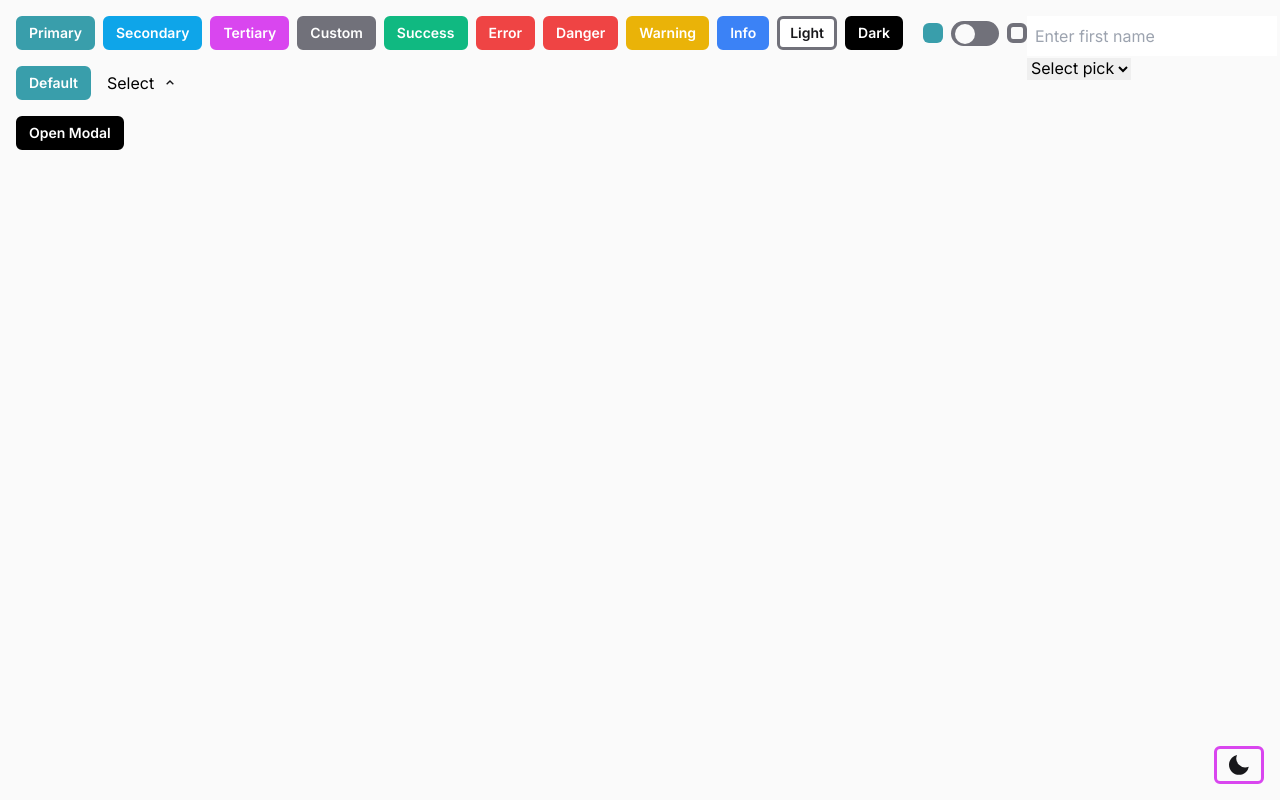
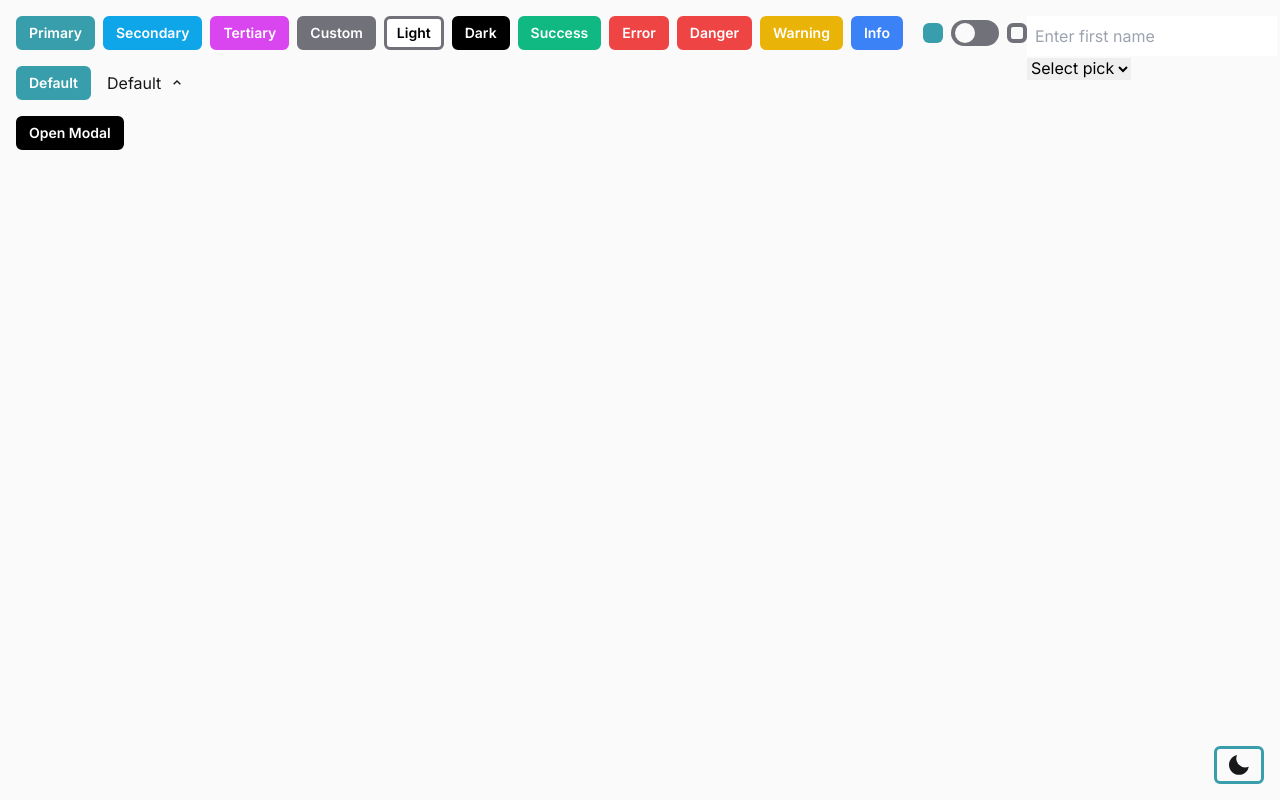
Before and after one commit to samueltanner/mak, a Next.js app: page / in a window 1280 px wide. Built offline with nearby package versions, Linux system fonts and the light colour scheme.

Commit message:
adds light and dark theme

```diff
--- a/src/app/_components/ThemeButton.tsx
+++ b/src/app/_components/ThemeButton.tsx
@@ -13,7 +13,7 @@ const ThemeButton = () => {
   } = useMakUi()
   return (
     <Button
-      tertiary
+      primary
       outline
       onClick={() => {
         setTheme(
--- a/src/app/_hooks/useMakUi/components/ComponentWrapper.tsx
+++ b/src/app/_hooks/useMakUi/components/ComponentWrapper.tsx
@@ -110,8 +110,6 @@ const ComponentWrapper = ({ children, ...props }: ComponentWrapperProps) => {
     ...restWithComputedProps,
   }
 
-  console.log({ response })
-
   return (
     <>
       {typeof children === "function"
--- a/src/app/_hooks/useMakUi/components/Toggle.tsx
+++ b/src/app/_hooks/useMakUi/components/Toggle.tsx
@@ -1,9 +1,3 @@
-import { useEffect, useState } from "react"
-import { withComputedProps } from "./componentTypeProps"
-import { useMakUi } from "../context/MakUiContext"
-import { isObject } from "@/globals/global-helper-functions"
-import { makUiVariantsSet } from "../constants/ui-constants"
-import { MakUiVariantKey, TailwindModifier } from "../types/ui-types"
 import { ComponentWrapperResponse, TypeProps } from "../types/component-types"
 import ComponentWrapper from "./ComponentWrapper"
 
@@ -28,101 +22,6 @@ const ToggleComponent = ({
   bgCheckedColor,
   computedProps,
 }: ToggleProps) => {
-  console.log("ToggleComponent", {
-    checkedProp,
-    disabled,
-    onChange,
-    color,
-    checkedColor,
-    bgColor,
-    bgCheckedColor,
-    computedProps,
-  })
-  console.log("colorString", computedProps.colorString)
-  // const {
-  //   themeMode,
-  //   theme: themeProps,
-  //   color: colorProps,
-  //   text: textProps,
-  //   border: borderProps,
-  //   allowedDefaults: defaultStatesProp,
-  //   allowedModifiers: allowedModifiersProp,
-  //   borderPx,
-  // } = withComputedProps(props)
-
-  // const {
-  //   theme: makTheme,
-  //   verbosePalette: makVerbosePalette,
-  //   verboseTheme: makVerboseTheme,
-  // } = useMakUi()
-
-  // const activeThemeMode = themeMode
-  //   ? themeMode
-  //   : makTheme
-  //   ? makTheme
-  //   : undefined
-  // const activePalette = activeThemeMode
-  //   ? makVerbosePalette[activeThemeMode]
-  //   : makVerboseTheme
-
-  // const objectToClassName = (
-  //   object: GenericObject,
-  //   variant: MakUiVariantKey | string,
-  //   modifier?: TailwindModifier
-  // ) => {
-  //   if (!isObject(object)) return ""
-  //   let parsedStringArray: string[] = []
-  //   Object.entries(object).forEach(([key, value]) => {
-  //     if (!defaultStatesProp || !defaultStatesProp.has(key)) return
-  //     if (key === "base") {
-  //       parsedStringArray.push(`${variant}-${value}`)
-  //       return
-  //     }
-  //     if (key! === "base" && modifier) {
-  //       parsedStringArray.push(`${modifier}-${variant}-${value}`)
-  //       return
-  //     }
-  //     if (key !== "base" && !modifier) {
-  //       parsedStringArray.push(`${key}:${variant}-${value}`)
-  //     }
-  //     if (key !== "base" && !modifier && allowedModifiersProp.size) {
-  //       ;[...allowedModifiersProp].forEach((allowedModifier) => {
-  //         parsedStringArray.push(
-  //           `${allowedModifier}-${key}:${variant}-${value}`
-  //         )
-  //       })
-  //       return
-  //     }
-  //   })
-  //   return parsedStringArray.join(" ")
-  // }
-
-  // const { text, color: colorPalette, border, theme } = activePalette
-  // let selectedText
-  // let selectedBorder
-  // let selectedColor
-  // let textString
-  // let colorString: string
-  // let borderString
-  // if (!makUiVariantsSet.has(textProps as MakUiVariantKey)) {
-  //   textString = textProps
-  // } else {
-  //   selectedText = text[textProps as MakUiVariantKey]
-  //   textString = objectToClassName(selectedText, "text")
-  // }
-  // if (!makUiVariantsSet.has(borderProps as MakUiVariantKey)) {
-  //   borderString = borderProps
-  // } else {
-  //   selectedBorder = border[borderProps as MakUiVariantKey]
-  //   borderString = objectToClassName(selectedBorder, "border")
-  // }
-  // if (!makUiVariantsSet.has(colorProps as MakUiVariantKey)) {
-  //   colorString = colorProps
-  // } else {
-  //   selectedColor = colorPalette[colorProps as MakUiVariantKey]
-  //   colorString = objectToClassName(selectedColor, "bg")
-  // }
-
   const computedBorder = `border-[${computedProps.borderPx}px] ${computedProps.borderString}`
   const computedToggle = () => {
     if (!color) return `after:bg-${computedProps.componentTheme.primary}`
@@ -157,7 +56,7 @@ const ToggleComponent = ({
         />
 
         <span
-          className={`w-12 h-[25px] ${computedBackground()} ${computedBorder} rounded-full peer peer-checked:after:translate-x-full rtl:peer-checked:after:-translate-x-full after:content-[''] after:absolute after:top-[3px] after:start-1 after:peer-checked:start-[4px] ${computedToggle()} after:rounded-full after:h-5 after:w-5 after:transition-all`}
+          className={`w-12 h-[26px] ${computedBackground()} ${computedBorder} rounded-full peer peer-checked:after:translate-x-full rtl:peer-checked:after:-translate-x-full after:content-[''] after:absolute after:top-[3px] after:start-1 after:peer-checked:start-[4px] ${computedToggle()} after:rounded-full after:h-5 after:w-5 after:transition-all`}
         />
       </label>
     </span>
--- a/src/app/_hooks/useMakUi/components/componentTypeProps.ts
+++ b/src/app/_hooks/useMakUi/components/componentTypeProps.ts
@@ -15,6 +15,8 @@ export const typeProps: TypeProps = {
   danger: false,
   info: false,
   custom: false,
+  light: false,
+  dark: false,
   colorType: "primary",
 
   textPrimary: false,
@@ -26,6 +28,8 @@ export const typeProps: TypeProps = {
   textDanger: false,
   textInfo: false,
   textCustom: false,
+  textLight: false,
+  textDark: false,
   textType: "primary",
 
   borderPrimary: false,
@@ -37,6 +41,8 @@ export const typeProps: TypeProps = {
   borderDanger: false,
   borderInfo: false,
   borderCustom: false,
+  borderLight: false,
+  borderDark: false,
   borderType: "primary",
 
   themeMode: "light",
@@ -68,6 +74,8 @@ const getThemeValue = (props: TypeProps): MakUiThemeKey | undefined => {
   if (props.themeSecondary) return "secondary" as MakUiThemeKey
   if (props.themeTertiary) return "tertiary" as MakUiThemeKey
   if (props.themeCustom) return "custom" as MakUiThemeKey
+  if (props.themeLight) return "light" as MakUiThemeKey
+  if (props.themeDark) return "dark" as MakUiThemeKey
   return undefined
 }
 
--- a/src/app/_hooks/useMakUi/constants/ui-constants.ts
+++ b/src/app/_hooks/useMakUi/constants/ui-constants.ts
@@ -62,6 +62,8 @@ export const makUiThemeVariants: MakUiThemeVariantKey[] = [
   "secondary",
   "tertiary",
   "custom",
+  "light",
+  "dark",
 ]
 
 export const makUiThemeVariantsSet: Set<MakUiThemeVariantKey> = new Set(
@@ -75,8 +77,6 @@ export const makUiVariants: MakUiVariantKey[] = [
   "danger",
   "warning",
   "info",
-  "light",
-  "dark",
 ]
 
 export const makUiVariantsSet: Set<MakUiVariantKey> = new Set(makUiVariants)
@@ -145,6 +145,8 @@ export const makUiDefaultPalette: MakUiDefaultPalette = {
       secondary: "zinc-100",
       tertiary: "zinc-200",
       custom: "zinc-950",
+      light: "white",
+      dark: "black",
     },
   },
   dark: {
@@ -156,6 +158,8 @@ export const makUiDefaultPalette: MakUiDefaultPalette = {
       secondary: "zinc-900",
       tertiary: "zinc-800",
       custom: "zinc-700",
+      light: "white",
+      dark: "black",
     },
   },
   custom: {
@@ -167,6 +171,8 @@ export const makUiDefaultPalette: MakUiDefaultPalette = {
       secondary: "zinc-100",
       tertiary: "zinc-200",
       custom: "zinc-950",
+      light: "white",
+      dark: "black",
     },
   },
 }
@@ -177,18 +183,24 @@ export const makUiDefaultThemeShades: MakUiThemeShades = {
     secondary: 100,
     tertiary: 200,
     custom: 950,
+    light: 50,
+    dark: 950,
   },
   dark: {
     primary: 950,
     secondary: 900,
     tertiary: 800,
     custom: 700,
+    light: 50,
+    dark: 950,
   },
   custom: {
     primary: 50,
     secondary: 100,
     tertiary: 200,
     custom: 950,
+    light: 50,
+    dark: 950,
   },
 }
 
--- a/src/app/_hooks/useMakUi/factories/paletteFactory.ts
+++ b/src/app/_hooks/useMakUi/factories/paletteFactory.ts
@@ -41,6 +41,8 @@ export const paletteFactory = ({
     enabledThemeModes,
   })
 
+  console.log({ initialVerbosePalette })
+
   let finalVerbosePalette = {} as MakUiVerbosePalette
   let finalSimplePalette = {} as MakUiSimplePalette
   for (const theme of enabledThemeModes) {
@@ -61,7 +63,8 @@ export const paletteFactory = ({
             value: constructedTheme,
           })
 
-          const { primary, secondary, tertiary, custom } = constructedTheme
+          const { primary, secondary, tertiary, custom, light, dark } =
+            constructedTheme
 
           ensureNestedObject({
             parent: finalSimplePalette,
@@ -71,16 +74,18 @@ export const paletteFactory = ({
               secondary,
               tertiary,
               custom,
+              light,
+              dark,
             },
           })
         } else {
           const defaultVariant = makUiDefaultPalette[theme]!.theme
-
           const constructedTheme = getConstructedTheme({
             providedVariants: defaultVariant,
             theme,
             defaultShades: defaultShades.defaultThemeShades,
           })
+          console.log({ defaultVariant, constructedTheme })
 
           ensureNestedObject({
             parent: finalVerbosePalette,
--- a/src/app/_hooks/useMakUi/functions/helpers.ts
+++ b/src/app/_hooks/useMakUi/functions/helpers.ts
@@ -166,7 +166,7 @@ export const getConstructedTheme = ({
   theme: MakUiThemeKey
   defaultShades: MakUiThemeShades
 }) => {
-  const { primary, secondary, tertiary, custom } = providedVariants
+  const { primary, secondary, tertiary, custom, light, dark } = providedVariants
 
   const { shade: primaryShade, color: primaryColor } = twColorHelper({
     colorString: primary || makUiDefaultColors.primary,
@@ -186,6 +186,14 @@ export const getConstructedTheme = ({
     useDefaults: false,
   })
 
+  const { shade: lightShade, color: lightColor } = twColorHelper({
+    colorString: light || "white",
+    useDefaults: false,
+  })
+  const { shade: darkShade, color: darkColor } = twColorHelper({
+    colorString: dark || "black",
+    useDefaults: false,
+  })
   const defaultShadesObj = makUiDefaultThemeShades[theme]
   const shadeDiffs = Object.entries(defaultShadesObj).reduce(
     (acc, [variant, shade]) => {
@@ -218,6 +226,12 @@ export const getConstructedTheme = ({
     custom: includesShade(custom)
       ? customShade
       : getNormalizedShadeNumber(resolvedPrimaryShade! + shadeDiffs.custom),
+    light: includesShade(light)
+      ? lightShade
+      : getNormalizedShadeNumber(resolvedPrimaryShade! + shadeDiffs.light),
+    dark: includesShade(dark)
+      ? darkShade
+      : getNormalizedShadeNumber(resolvedPrimaryShade! + shadeDiffs.dark),
   }
 
   const resolvedThemeObject = {
@@ -239,6 +253,14 @@ export const getConstructedTheme = ({
       colorString: customColor || primaryColor,
       shade: resolvedShadesObject.custom,
     }),
+    light: twColorHelper({
+      colorString: lightColor,
+      shade: resolvedShadesObject.light,
+    }),
+    dark: twColorHelper({
+      colorString: darkColor,
+      shade: resolvedShadesObject.dark,
+    }),
   }
 
   const themeResponse = {
@@ -246,6 +268,8 @@ export const getConstructedTheme = ({
     secondary: resolvedThemeObject.secondary.rootString,
     tertiary: resolvedThemeObject.tertiary.rootString,
     custom: resolvedThemeObject.custom.rootString,
+    light: resolvedThemeObject.light.rootString,
+    dark: resolvedThemeObject.dark.rootString,
   }
 
   return themeResponse
@@ -886,19 +910,23 @@ export const extractInitialPalette = ({
       themes.forEach(([variant, classNames]) => {
         if (typeof classNames === "string") {
           const splitClassNames = classNames.split(" ")
+
           splitClassNames.forEach((className) => {
             const splitClassName = className.split(":")
             const color = splitClassName[splitClassName.length - 1]
             const colorString = twColorHelper({ colorString: color }).rootString
-            const theme = makUiThemesSet.has(splitClassName[0] as MakUiThemeKey)
-              ? (splitClassName[0] as MakUiThemeKey)
-              : "light"
+            const altThemes: MakUiThemeKey[] = []
+            makUiThemesSet.has(splitClassName[0] as MakUiThemeKey)
+              ? altThemes.push(splitClassName[0] as MakUiThemeKey)
+              : altThemes.push(...enabledThemeModes)
 
-            ensureNestedObject({
-              parent: themePalette,
-              keys: [theme, variant],
-              value: colorString,
-            })
+            for (const t of altThemes) {
+              ensureNestedObject({
+                parent: themePalette,
+                keys: [t, variant],
+                value: colorString,
+              })
+            }
           })
         }
       })
@@ -1273,6 +1301,11 @@ export const objectToClassName = (
   }: ObjectToClassNameObjectProp): string {
     if (!isObject(object)) return ""
     let parsedStringArray: string[] = []
+
+    if (!allowedStates || !allowedStates.has("base")) {
+      allowedStates = new Set([...(allowedStates || []), "base"])
+    }
+
     Object.entries(object).forEach(([key, value]) => {
       if (!allowedStates || !allowedStates.has(key)) return ""
       if (key === "base") {
--- a/src/app/_hooks/useMakUi/types/component-types.ts
+++ b/src/app/_hooks/useMakUi/types/component-types.ts
@@ -88,6 +88,8 @@ export type TypeProps = {
   danger?: boolean
   info?: boolean
   custom?: boolean
+  light?: boolean
+  dark?: boolean
   colorType?: MakUiVariantKey | undefined
   color?:
     | "primary"
@@ -99,6 +101,8 @@ export type TypeProps = {
     | "warning"
     | "danger"
     | "info"
+    | "light"
+    | "dark"
     | string
 
   textPrimary?: boolean
@@ -110,6 +114,8 @@ export type TypeProps = {
   textDanger?: boolean
   textInfo?: boolean
   textCustom?: boolean
+  textLight?: boolean
+  textDark?: boolean
   textType?: MakUiVariantKey | undefined
   text?:
     | "primary"
@@ -121,6 +127,8 @@ export type TypeProps = {
     | "warning"
     | "danger"
     | "info"
+    | "light"
+    | "dark"
     | string
 
   borderPrimary?: boolean
@@ -132,6 +140,8 @@ export type TypeProps = {
   borderDanger?: boolean
   borderInfo?: boolean
   borderCustom?: boolean
+  borderLight?: boolean
+  borderDark?: boolean
   borderType?: MakUiVariantKey | undefined
   border?:
     | "primary"
@@ -143,6 +153,8 @@ export type TypeProps = {
     | "warning"
     | "danger"
     | "info"
+    | "light"
+    | "dark"
     | string
 
   themeMode?: MakUiThemeKey | undefined
--- a/src/app/_hooks/useMakUi/types/ui-types.ts
+++ b/src/app/_hooks/useMakUi/types/ui-types.ts
@@ -53,6 +53,8 @@ export type MakUiThemeVariantKey =
   | "secondary"
   | "tertiary"
   | "custom"
+  | "light"
+  | "dark"
 
 
 export type MakUiVariantRootKey =
@@ -281,6 +283,8 @@ export type MakUiDefaultPalette = {
       secondary: string
       tertiary: string
       custom: string
+      light: string
+      dark: string
     }
   }
 }
--- a/src/app/_views/ButtonListView.tsx
+++ b/src/app/_views/ButtonListView.tsx
@@ -17,8 +17,8 @@ const ButtonListView = () => {
             key={index}
             outline={outlined}
             buttonType={cName as MakUiVariantKey}
-            textLight={cName !== "light" && !outlined}
-            textPrimary={cName === "light"}
+            textLight={!outlined && cName !== "light"}
+            textDark={cName === "light"}
             borderCustom={cName === "light"}
           >
             <span className="capitalize">{cName}</span>
@@ -38,6 +38,7 @@ const ButtonListView = () => {
           onChange={() => setOutlined(!outlined)}
           borderPx={4}
           borderSecondary
+          light
           custom
         />
         <span
--- a/src/app/_views/DropdownView.tsx
+++ b/src/app/_views/DropdownView.tsx
@@ -2,9 +2,11 @@ import { useState } from "react"
 import Button from "../_hooks/useMakUi/components/Button"
 import Dropdown, { DropdownMenu } from "../_hooks/useMakUi/components/Dropdown"
 import { useMakUi } from "../_hooks/useMakUi/context/MakUiContext"
+import { objectToClassName } from "../_hooks/useMakUi/functions/helpers"
 
 const DropdownView = () => {
-  const { simpleTheme } = useMakUi()
+  const { simpleTheme, verboseTheme, simplePalette, verbosePalette } = useMakUi()
+  console.log({ simplePalette, verbosePalette })
   const [buttonState, setButtonState] = useState<
     "error" | "success" | "loading" | "default"
   >("default")
@@ -26,7 +28,16 @@ const DropdownView = () => {
       </Button>
 
       <Dropdown
-        label="Select"
+        label={
+          <span
+            className={`capitalize ${objectToClassName({
+              object: verboseTheme.text.primary,
+              variant: "text",
+            })}`}
+          >
+            {buttonState === "default" ? "default" : buttonState}
+          </span>
+        }
         chevronRight
         onChange={(value) => setButtonState(value as any)}
         value={buttonState}
--- a/src/app/layout.tsx
+++ b/src/app/layout.tsx
@@ -28,6 +28,7 @@ const palette: MakUiFlexiblePaletteInput = {
     secondary: "light:zinc-200 dark:zinc-700",
     tertiary: "light:zinc-300 dark:zinc-600",
     custom: "light:mak-teal-500 dark:mak-teal-700",
+    light: "zinc-50"
   },
 }
 
```
